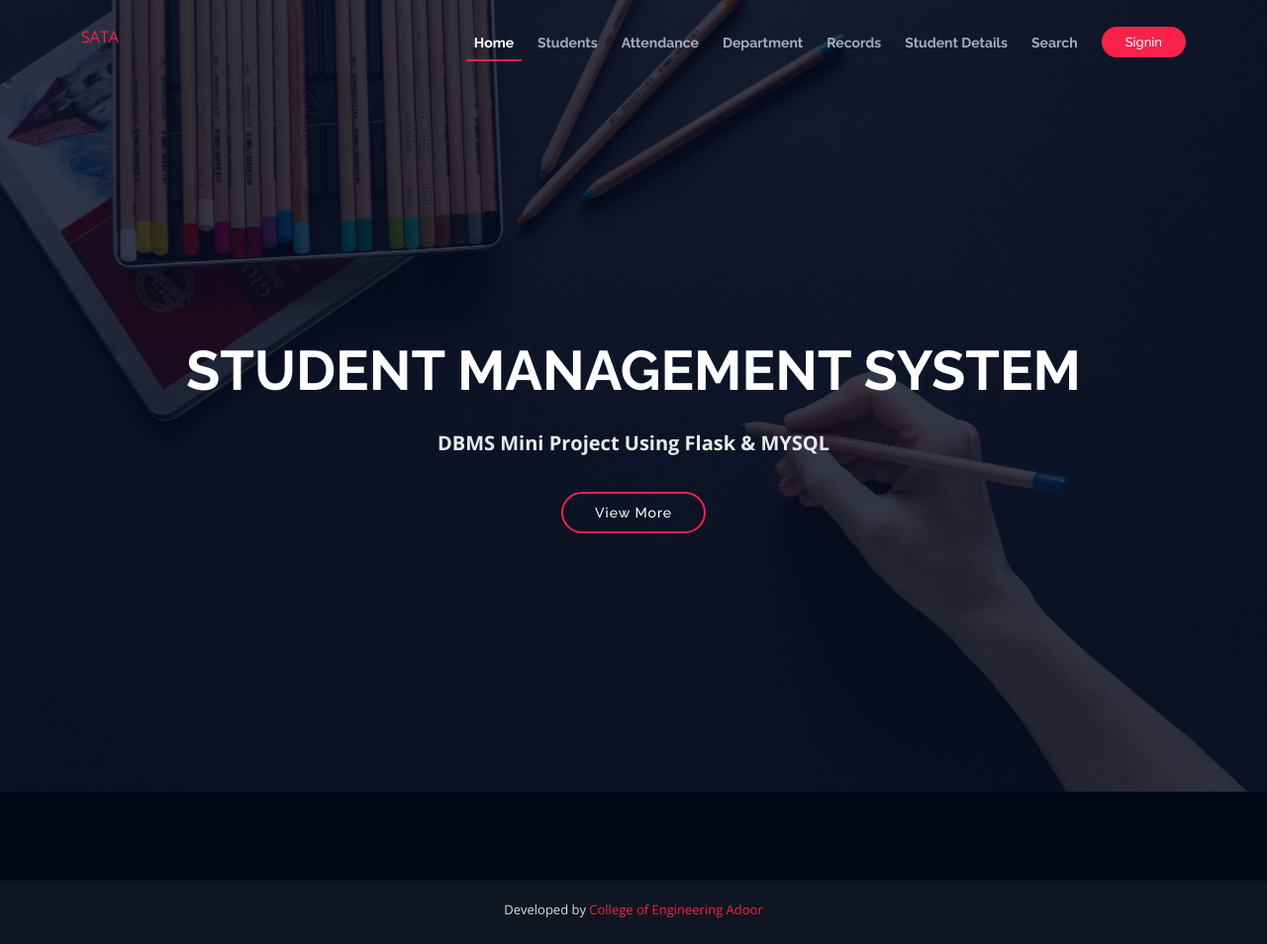
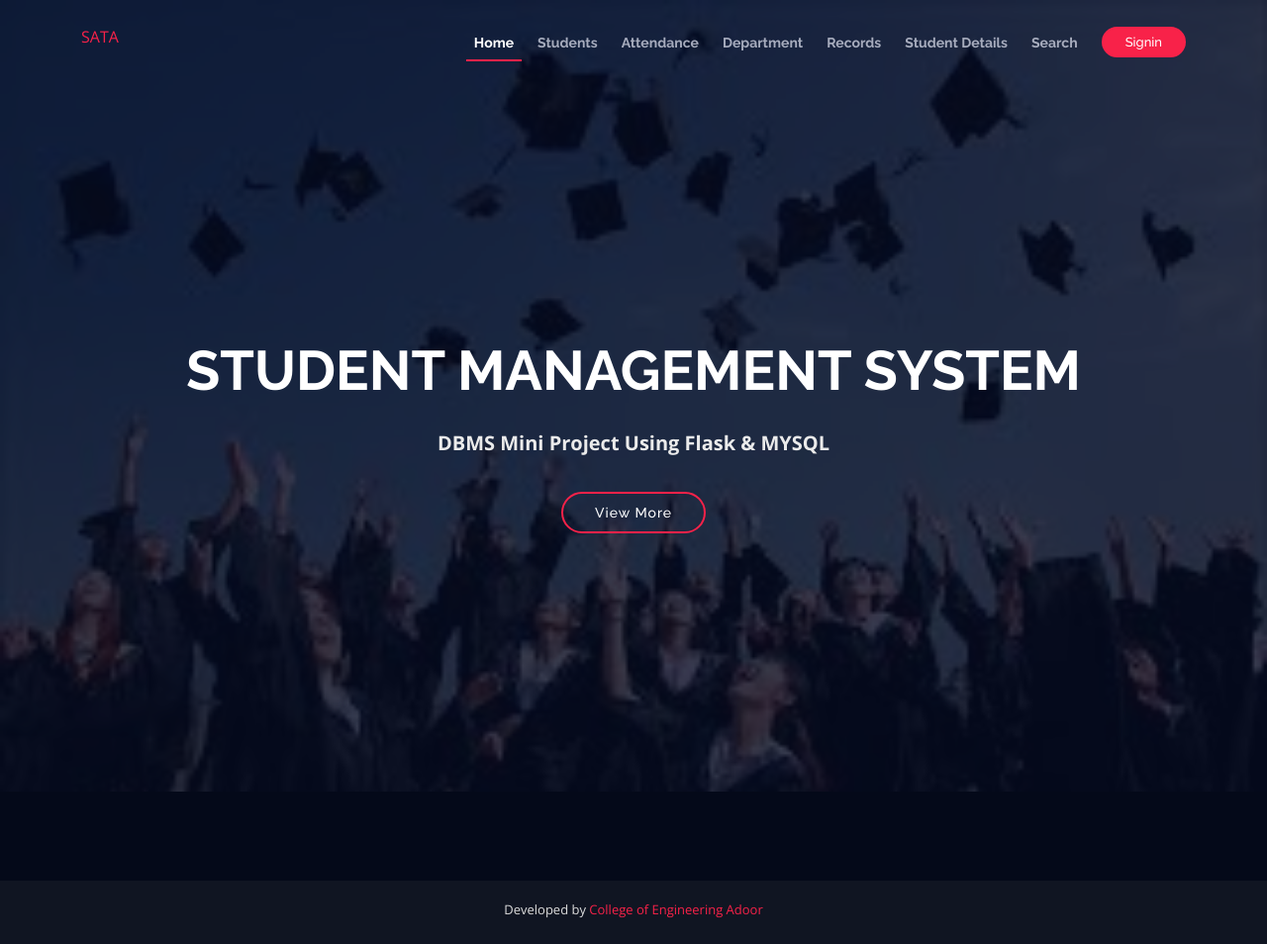
Before and after one commit to sujith-kumara/SATA, a Flask app: page / in a window 1280 px wide. Shown: the whole page at 99% size. Run offline with Flask 2, Linux system fonts and the light colour scheme; some libraries are stand-ins or nearby versions.

Commit message:
css-changes

```diff
--- a/static/assets/css/style.css
+++ b/static/assets/css/style.css
@@ -514,7 +514,7 @@ body.mobile-nav-active #mobile-nav-toggle {
 #intro {
     width: 100%;
     height: 100vh;
-    background: url(../../images/bg1.jpg) top center;
+    background: url(../../images/student1.jpg) top center;
     background-size: cover;
     overflow: hidden;
     position: relative;
```
Also changed, not shown: static/images/f1.jpg (deleted), static/images/f2.jpg (deleted), static/images/f3.jpg (deleted), static/images/logo.jpeg (deleted), static/images/post1.jpg (deleted), static/images/post2.jpg (deleted), static/images/student.jpg (added), static/images/student1.jpg (added), 1 other file.
